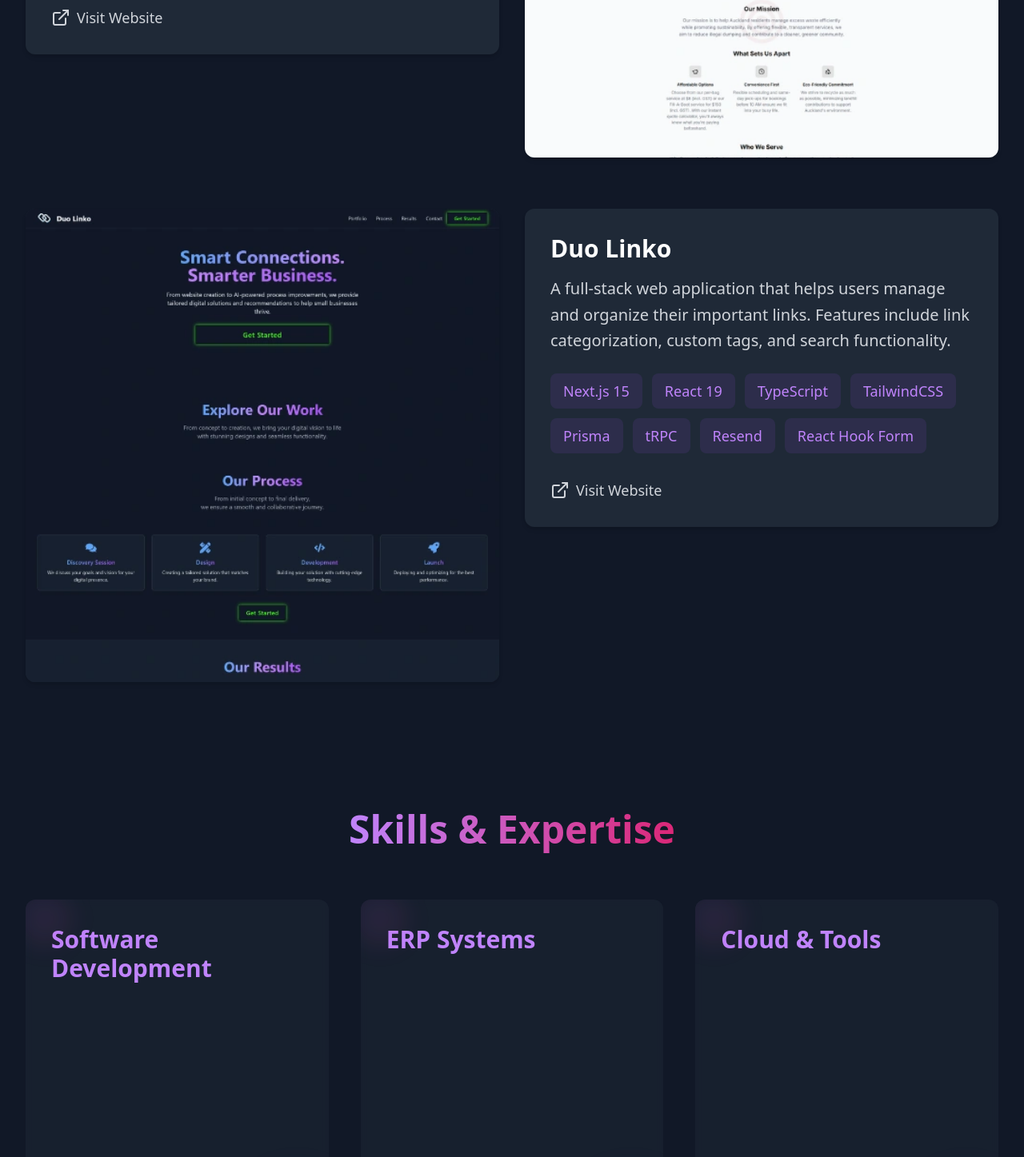
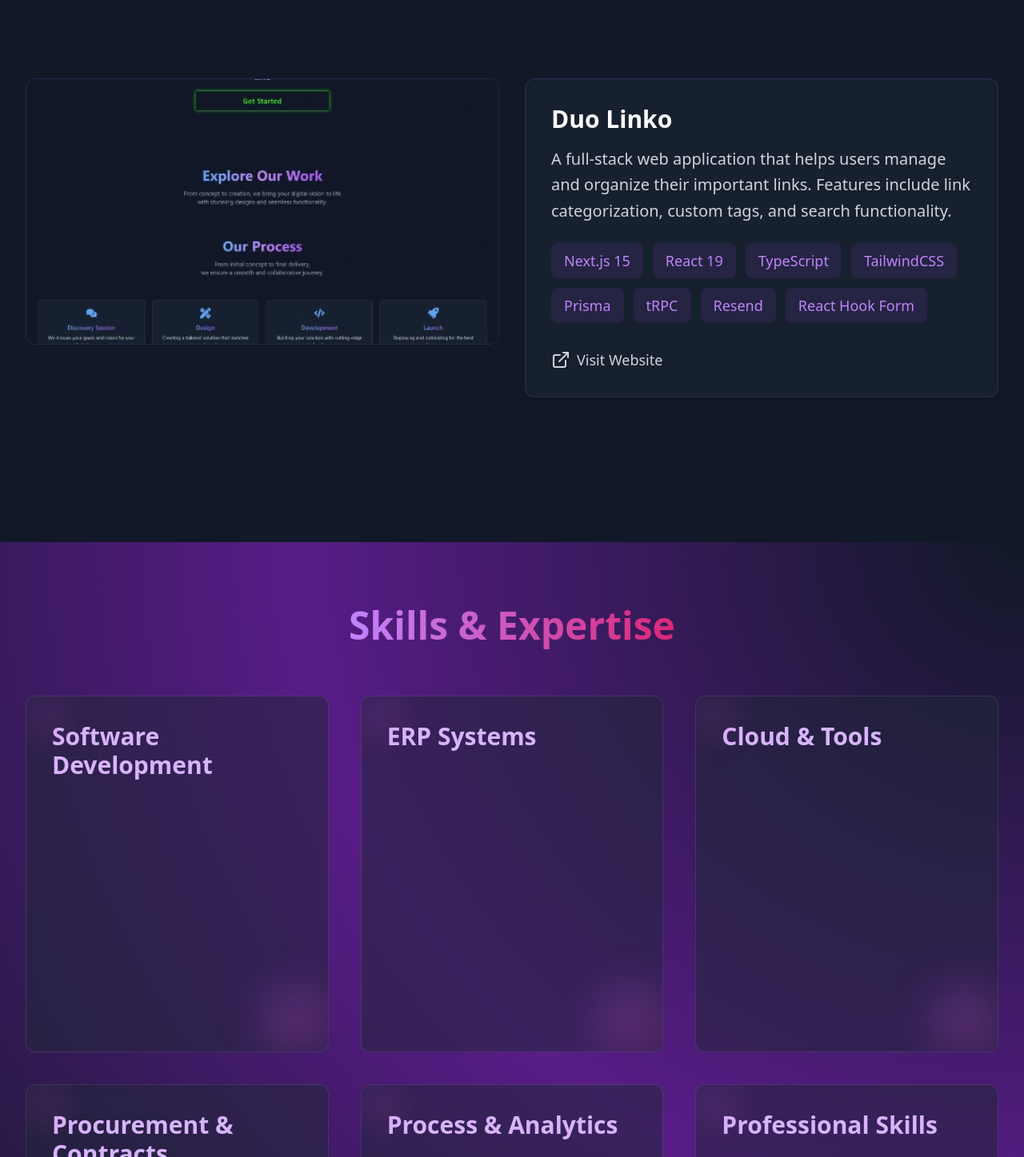
Before and after one commit to msbenioni/CV, a React (Vite) app: page / in a window 1280 px wide. Shown: the part 2443-3890 px from the top of the page at 80% size. Built offline with nearby package versions, Linux system fonts and the light colour scheme.

Commit message:
changed borders

```diff
--- a/src/components/Education.tsx
+++ b/src/components/Education.tsx
@@ -3,7 +3,7 @@
 
 export default function Education() {
   return (
-    <section id="education" className="py-20 bg-gray-900">
+    <section id="education" className="py-20 bg-[radial-gradient(ellipse_at_top_right,_var(--tw-gradient-stops))] from-gray-900 via-purple-900 to-gray-900">
       <div className="max-w-7xl mx-auto px-4 sm:px-6 lg:px-8">
         <h2 className="text-5xl font-bold text-center mb-16">
           <span className="bg-gradient-to-r from-purple-400 to-pink-600 bg-clip-text text-transparent">
--- a/src/components/Projects.tsx
+++ b/src/components/Projects.tsx
@@ -79,18 +79,18 @@
             >
               {/* Project Image */}
               <div className="lg:w-1/2 h-full">
-                <div className="project-image-container">
+                <div className="aspect-video overflow-hidden rounded-xl border border-purple-500/20">
                   <img
                     src={project.imageUrl}
                     alt={project.title}
-                    className="project-image"
+                    className="w-full h-full object-cover"
                   />
                 </div>
               </div>
 
               {/* Project Content */}
               <div className="lg:w-1/2 h-full">
-                <div className="project-card p-8">
+                <div className="project-card p-8 bg-gray-800/50 backdrop-blur-sm rounded-xl border border-purple-500/20">
                   <h3 className="text-3xl font-bold text-white mb-4">
                     {project.title}
                   </h3>
--- a/src/components/Skills.tsx
+++ b/src/components/Skills.tsx
@@ -63,7 +63,7 @@
 
 export default function Skills() {
   return (
-    <section id="skills" className="py-20 bg-gray-900">
+    <section id="skills" className="py-20 bg-[radial-gradient(ellipse_at_top_right,_var(--tw-gradient-stops))] from-gray-900 via-purple-900 to-gray-900">
       <div className="max-w-7xl mx-auto px-4 sm:px-6 lg:px-8">
         <h2 className="text-5xl font-bold text-center mb-16">
           <span className="bg-gradient-to-r from-purple-400 to-pink-600 bg-clip-text text-transparent">
@@ -74,13 +74,13 @@
           {skillCategories.map((category, index) => (
             <div
               key={index}
-              className="skill-card bg-gray-800/50 backdrop-blur-sm rounded-xl p-8 relative overflow-hidden"
+              className="skill-card bg-gray-800/50 backdrop-blur-sm rounded-xl p-8 relative overflow-hidden border border-white/10 hover:border-white/20 transition-colors"
               style={{
                 opacity: 0,
                 animation: `fadeInUp 0.5s ease-out ${index * 0.2}s forwards`
               }}
             >
-              <h3 className="text-3xl font-bold mb-6 text-purple-400">
+              <h3 className="text-3xl font-bold mb-6 text-purple-300">
                 {category.title}
               </h3>
               <ul className="space-y-4">
```
